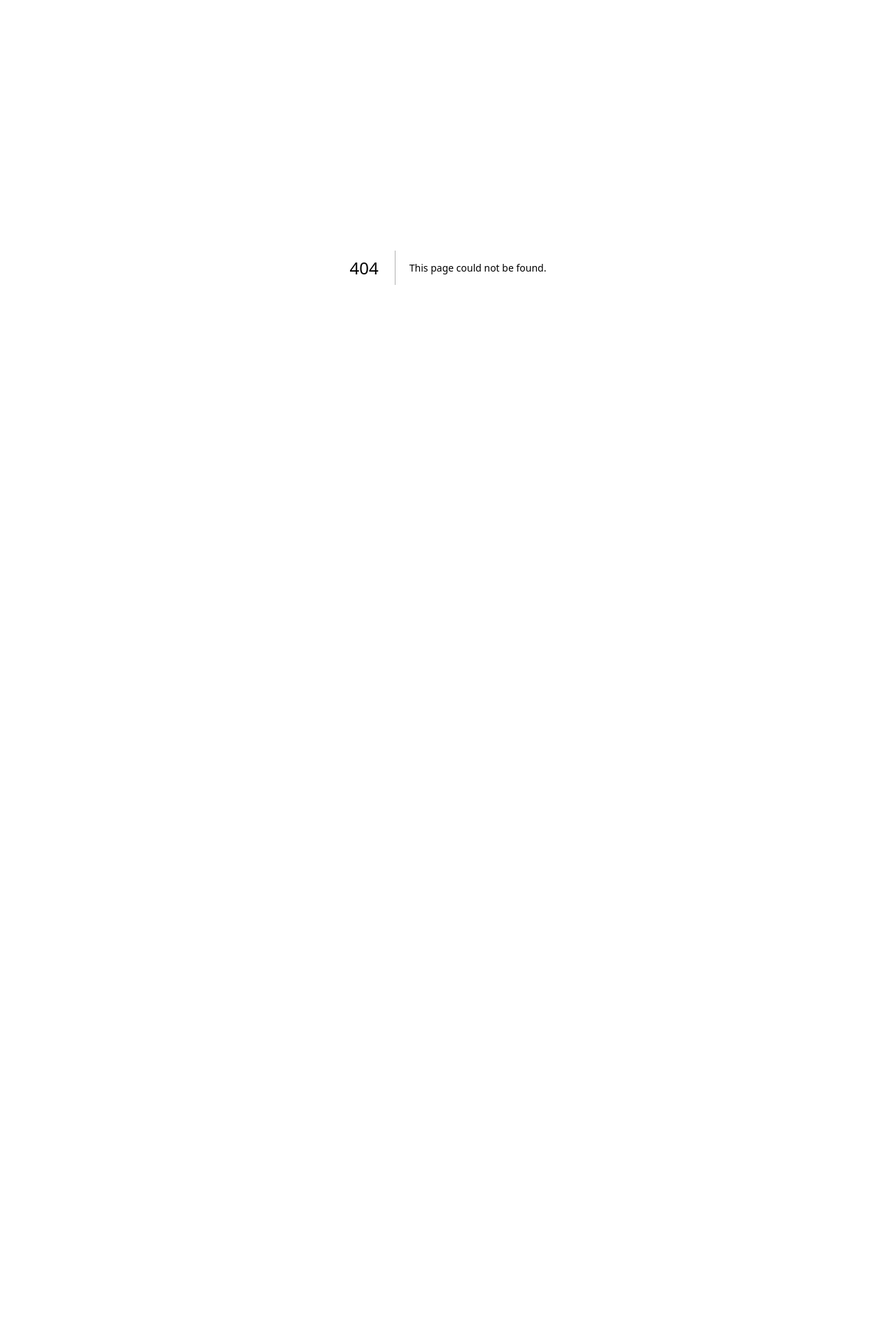
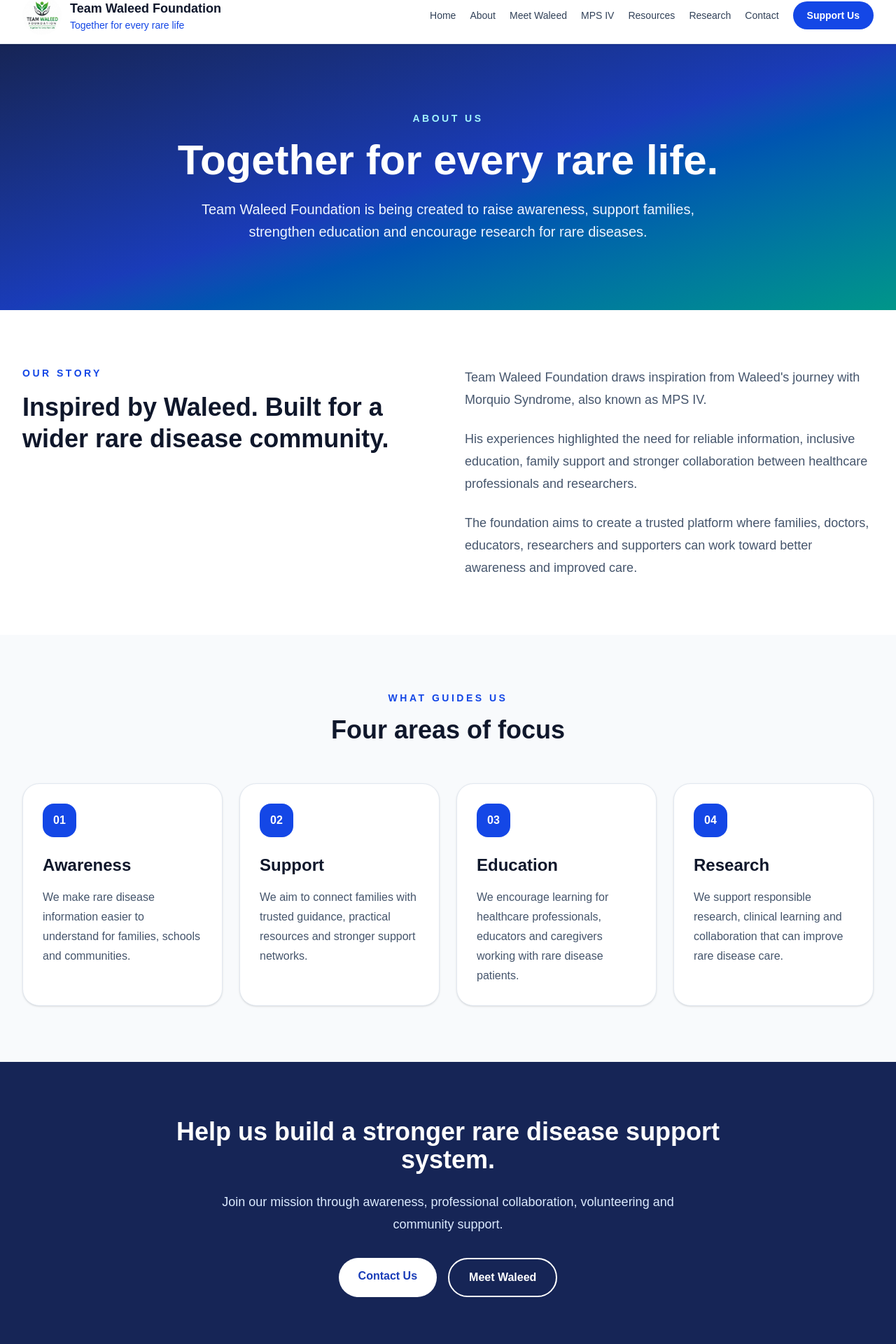
Before and after one commit to tariqganie01-art/teamwaleed, a Next.js app: page /about in a window 1280 px wide. Before the commit this address had no page. Shown: the part 18-1938 px from the top of the page at 70% size. Before the commit the page ends 800 px from the top, so only its background shows below. Built offline with nearby package versions, Linux system fonts and the light colour scheme.

Commit message:
Build About foundation page

```diff
--- /dev/null
+++ b/app/about/page.tsx
@@ -0,0 +1,153 @@
+import Header from "@/components/Header";
+import Footer from "@/components/Footer";
+import Link from "next/link";
+
+const values = [
+  {
+    title: "Awareness",
+    description:
+      "We make rare disease information easier to understand for families, schools and communities.",
+  },
+  {
+    title: "Support",
+    description:
+      "We aim to connect families with trusted guidance, practical resources and stronger support networks.",
+  },
+  {
+    title: "Education",
+    description:
+      "We encourage learning for healthcare professionals, educators and caregivers working with rare disease patients.",
+  },
+  {
+    title: "Research",
+    description:
+      "We support responsible research, clinical learning and collaboration that can improve rare disease care.",
+  },
+];
+
+export default function AboutPage() {
+  return (
+    <>
+      <Header />
+
+      <main>
+        <section className="bg-gradient-to-br from-blue-950 via-blue-800 to-teal-600 px-4 py-24 text-white sm:px-6 lg:px-8">
+          <div className="mx-auto max-w-5xl text-center">
+            <p className="text-sm font-bold uppercase tracking-[0.25em] text-cyan-200">
+              About Us
+            </p>
+
+            <h1 className="mt-5 text-4xl font-extrabold sm:text-6xl">
+              Together for every rare life.
+            </h1>
+
+            <p className="mx-auto mt-6 max-w-3xl text-lg leading-8 text-blue-50 sm:text-xl">
+              Team Waleed Foundation is being created to raise awareness,
+              support families, strengthen education and encourage research for
+              rare diseases.
+            </p>
+          </div>
+        </section>
+
+        <section className="bg-white py-20">
+          <div className="mx-auto grid max-w-7xl gap-12 px-4 sm:px-6 lg:grid-cols-2 lg:px-8">
+            <div>
+              <p className="text-sm font-bold uppercase tracking-[0.25em] text-blue-700">
+                Our story
+              </p>
+
+              <h2 className="mt-4 text-4xl font-bold leading-tight text-slate-900">
+                Inspired by Waleed. Built for a wider rare disease community.
+              </h2>
+            </div>
+
+            <div className="space-y-6 text-lg leading-8 text-slate-600">
+              <p>
+                Team Waleed Foundation draws inspiration from Waleed&apos;s
+                journey with Morquio Syndrome, also known as MPS IV.
+              </p>
+
+              <p>
+                His experiences highlighted the need for reliable information,
+                inclusive education, family support and stronger collaboration
+                between healthcare professionals and researchers.
+              </p>
+
+              <p>
+                The foundation aims to create a trusted platform where families,
+                doctors, educators, researchers and supporters can work toward
+                better awareness and improved care.
+              </p>
+            </div>
+          </div>
+        </section>
+
+        <section className="bg-slate-50 py-20">
+          <div className="mx-auto max-w-7xl px-4 sm:px-6 lg:px-8">
+            <div className="mx-auto max-w-3xl text-center">
+              <p className="text-sm font-bold uppercase tracking-[0.25em] text-blue-700">
+                What guides us
+              </p>
+
+              <h2 className="mt-4 text-4xl font-bold text-slate-900">
+                Four areas of focus
+              </h2>
+            </div>
+
+            <div className="mt-14 grid gap-6 md:grid-cols-2 xl:grid-cols-4">
+              {values.map((value, index) => (
+                <article
+                  key={value.title}
+                  className="rounded-3xl border border-slate-200 bg-white p-7 shadow-sm"
+                >
+                  <div className="flex h-12 w-12 items-center justify-center rounded-2xl bg-blue-700 font-bold text-white">
+                    {String(index + 1).padStart(2, "0")}
+                  </div>
+
+                  <h3 className="mt-6 text-2xl font-bold text-slate-900">
+                    {value.title}
+                  </h3>
+
+                  <p className="mt-4 leading-7 text-slate-600">
+                    {value.description}
+                  </p>
+                </article>
+              ))}
+            </div>
+          </div>
+        </section>
+
+        <section className="bg-blue-950 py-20 text-white">
+          <div className="mx-auto max-w-4xl px-4 text-center sm:px-6 lg:px-8">
+            <h2 className="text-4xl font-bold">
+              Help us build a stronger rare disease support system.
+            </h2>
+
+            <p className="mx-auto mt-6 max-w-2xl text-lg leading-8 text-blue-100">
+              Join our mission through awareness, professional collaboration,
+              volunteering and community support.
+            </p>
+
+            <div className="mt-8 flex flex-wrap justify-center gap-4">
+              <Link
+                href="/contact"
+                className="rounded-full bg-white px-7 py-3.5 font-semibold text-blue-800"
+              >
+                Contact Us
+              </Link>
+
+              <Link
+                href="/meet-waleed"
+                className="rounded-full border-2 border-white px-7 py-3.5 font-semibold text-white"
+              >
+                Meet Waleed
+              </Link>
+            </div>
+          </div>
+        </section>
+      </main>
+
+      <Footer />
+    </>
+  );
+}
```
Also changed, not shown: 1 other file (tests, documents, lock files or other folders).
